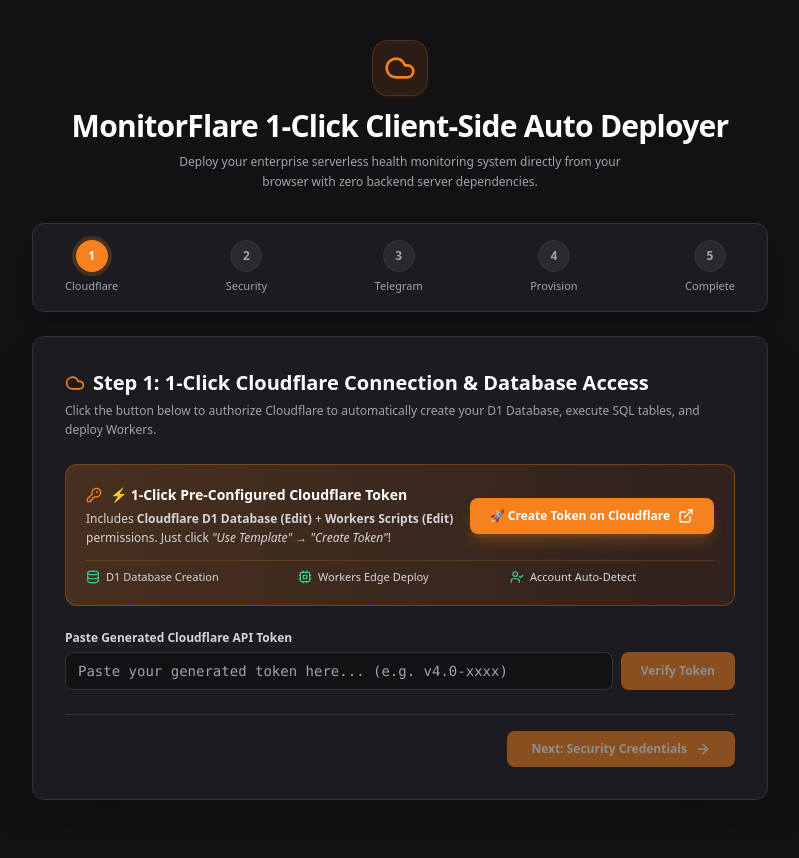
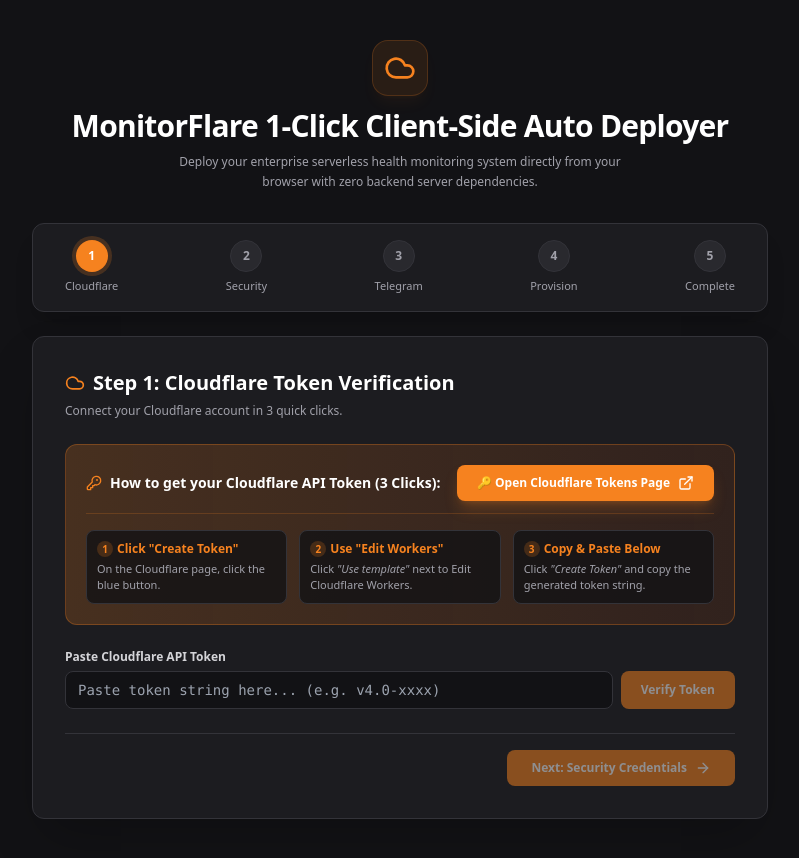
Before and after one commit to s7net/MonitorFlare-installer, a React (Vite) app: page / in a window 1280 px wide. Shown: the whole page, without its empty margins (240-1039 px from the left). Built offline with nearby package versions, Linux system fonts and the light colour scheme.

Commit message:
Add 3-step visual guidance badges for Cloudflare Token creation

```diff
--- a/src/App.tsx
+++ b/src/App.tsx
@@ -1,7 +1,7 @@
 import React, { useState } from 'react';
 import { CloudflareService, CloudflareAccount } from './services/cloudflare';
 import { generateRandomCredentials, hashPassword } from './utils/credentials';
-import { Shield, Cloud, Bot, Sparkles, CheckCircle2, AlertCircle, Copy, Check, ArrowRight, RefreshCw, ExternalLink, KeyRound, Database, Cpu, UserCheck } from 'lucide-react';
+import { Shield, Cloud, Bot, Sparkles, CheckCircle2, AlertCircle, Copy, Check, ArrowRight, RefreshCw, ExternalLink, KeyRound, Database, Cpu, UserCheck, MousePointerClick } from 'lucide-react';
 
 export default function App() {
   const [step, setStep] = useState<number>(1);
@@ -97,8 +97,8 @@
     setTimeout(() => setCopiedField(null), 2000);
   };
 
-  // Pre-filled Workers & D1 Template Link on Cloudflare
-  const cloudflarePreFilledTokenUrl = 'https://dash.cloudflare.com/profile/api-tokens?template=edit_workers';
+  // Cloudflare API Token Creation URL
+  const cloudflareTokenUrl = 'https://dash.cloudflare.com/profile/api-tokens';
 
   // Run 100% Client-Side Automated Provisioning & Deployment
   const handleRunAutoDeploy = async () => {
@@ -225,59 +225,77 @@
           </div>
         )}
 
-        {/* STEP 1: CLOUDFLARE API TOKEN WITH PRE-FILLED D1 DATABASE & WORKERS PERMISSIONS */}
+        {/* STEP 1: CLOUDFLARE API TOKEN WITH 3-STEP VISUAL GUIDANCE */}
         {step === 1 && (
           <div className="space-y-6">
             <div>
               <h2 className="text-xl font-bold text-white flex items-center gap-2">
                 <Cloud className="w-5 h-5 text-brand" />
-                Step 1: 1-Click Cloudflare Connection & Database Access
+                Step 1: Cloudflare Token Verification
               </h2>
               <p className="text-xs text-zinc-400 mt-1 leading-relaxed">
-                Click the button below to authorize Cloudflare to automatically create your D1 Database, execute SQL tables, and deploy Workers.
+                Connect your Cloudflare account in 3 quick clicks.
               </p>
             </div>
 
-            {/* 1-Click Pre-filled Token Template Card */}
-            <div className="p-5 rounded-xl bg-gradient-to-r from-brand/20 to-orange-600/10 border border-brand/30 space-y-3">
-              <div className="flex flex-col sm:flex-row items-start sm:items-center justify-between gap-4">
+            {/* 3-Step Quick Guidance Card */}
+            <div className="p-5 rounded-xl bg-gradient-to-r from-brand/20 to-orange-600/10 border border-brand/30 space-y-4">
+              <div className="flex flex-col sm:flex-row items-start sm:items-center justify-between gap-4 border-b border-brand/20 pb-3">
                 <div className="space-y-1">
                   <div className="text-sm font-bold text-white flex items-center gap-2">
                     <KeyRound className="w-4 h-4 text-brand" />
-                    ⚡️ 1-Click Pre-Configured Cloudflare Token
+                    How to get your Cloudflare API Token (3 Clicks):
                   </div>
-                  <p className="text-xs text-zinc-300 leading-relaxed">
-                    Includes <strong>Cloudflare D1 Database (Edit)</strong> + <strong>Workers Scripts (Edit)</strong> permissions. Just click <em>"Use Template"</em> &rarr; <em>"Create Token"</em>!
-                  </p>
                 </div>
 
                 <a
-                  href={cloudflarePreFilledTokenUrl}
+                  href={cloudflareTokenUrl}
                   target="_blank"
                   rel="noreferrer"
                   className="px-5 py-2.5 bg-brand hover:bg-brand-hover text-white rounded-lg text-xs font-bold inline-flex items-center gap-2 flex-shrink-0 no-underline shadow-lg shadow-brand/25 transition-all transform hover:-translate-y-0.5"
                 >
-                  <span>🚀 Create Token on Cloudflare</span>
+                  <span>🔑 Open Cloudflare Tokens Page</span>
                   <ExternalLink className="w-4 h-4" />
                 </a>
               </div>
 
-              <div className="pt-2 border-t border-brand/20 grid grid-cols-1 sm:grid-cols-3 gap-2 text-[11px] text-zinc-300">
-                <div className="flex items-center gap-1.5"><Database className="w-3.5 h-3.5 text-emerald-400" /> D1 Database Creation</div>
-                <div className="flex items-center gap-1.5"><Cpu className="w-3.5 h-3.5 text-emerald-400" /> Workers Edge Deploy</div>
-                <div className="flex items-center gap-1.5"><UserCheck className="w-3.5 h-3.5 text-emerald-400" /> Account Auto-Detect</div>
+              {/* Step-by-step visual bullet points */}
+              <div className="grid grid-cols-1 sm:grid-cols-3 gap-3 text-xs">
+                <div className="p-2.5 rounded-lg bg-[#121215]/80 border border-[#333339] space-y-1">
+                  <div className="font-bold text-brand flex items-center gap-1">
+                    <span className="w-4 h-4 rounded-full bg-brand/20 text-brand flex items-center justify-center text-[10px]">1</span>
+                    Click "Create Token"
+                  </div>
+                  <p className="text-[11px] text-zinc-400 m-0">On the Cloudflare page, click the blue button.</p>
+                </div>
+
+                <div className="p-2.5 rounded-lg bg-[#121215]/80 border border-[#333339] space-y-1">
+                  <div className="font-bold text-brand flex items-center gap-1">
+                    <span className="w-4 h-4 rounded-full bg-brand/20 text-brand flex items-center justify-center text-[10px]">2</span>
+                    Use "Edit Workers"
+                  </div>
+                  <p className="text-[11px] text-zinc-400 m-0">Click <em>"Use template"</em> next to Edit Cloudflare Workers.</p>
+                </div>
+
+                <div className="p-2.5 rounded-lg bg-[#121215]/80 border border-[#333339] space-y-1">
+                  <div className="font-bold text-brand flex items-center gap-1">
+                    <span className="w-4 h-4 rounded-full bg-brand/20 text-brand flex items-center justify-center text-[10px]">3</span>
+                    Copy & Paste Below
+                  </div>
+                  <p className="text-[11px] text-zinc-400 m-0">Click <em>"Create Token"</em> and copy the generated token string.</p>
+                </div>
               </div>
             </div>
 
             <div className="space-y-4">
               <div>
-                <label className="block text-xs font-semibold text-zinc-300 mb-1.5">Paste Generated Cloudflare API Token</label>
+                <label className="block text-xs font-semibold text-zinc-300 mb-1.5">Paste Cloudflare API Token</label>
                 <div className="flex gap-2">
                   <input
                     type="password"
                     value={apiToken}
                     onChange={e => setApiToken(e.target.value)}
-                    placeholder="Paste your generated token here... (e.g. v4.0-xxxx)"
+                    placeholder="Paste token string here... (e.g. v4.0-xxxx)"
                     className="w-full bg-[#121215] border border-[#333339] rounded-lg px-3 py-2 text-sm text-white focus:outline-none focus:border-brand font-mono"
                   />
                   <button
```
